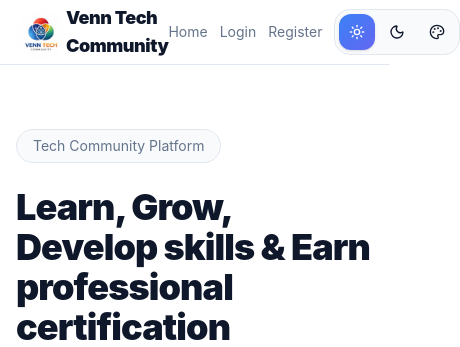
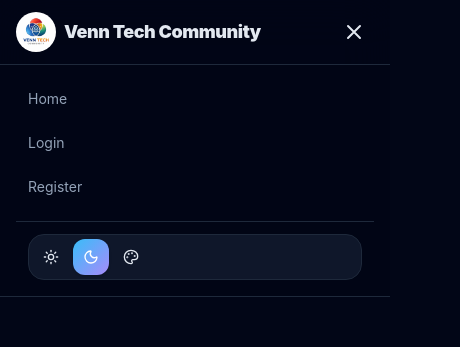
Before and after one commit to Alui-abdiha/VennCommunityTech, a React (Vite) app in the folder client/: page / in a window 390 px wide. Both pictures are taken after a click on the button "Open menu". Shown: the top 347 px of the page, 460 px wide, since content can reach past the window. Built offline with nearby package versions, Linux system fonts and the light colour scheme.

Commit message:
fixed navbar

```diff
--- a/client/src/components/Navbar.jsx
+++ b/client/src/components/Navbar.jsx
@@ -1,3 +1,4 @@
+import { useState } from "react";
 import { Link, useNavigate } from "react-router-dom";
 import { getUser, logout, isAuthed } from "../services/auth";
 import ThemeSwitcher from "./ThemeSwitcher";
@@ -6,58 +7,49 @@ export default function Navbar() {
   const nav = useNavigate();
   const authed = isAuthed();
   const user = getUser();
+  const [mobileMenuOpen, setMobileMenuOpen] = useState(false);
 
   function onLogout() {
     logout();
     nav("/");
+    setMobileMenuOpen(false);
+  }
+
+  function closeMobileMenu() {
+    setMobileMenuOpen(false);
   }
 
   return (
     <header className="sticky top-0 z-50 border-b soft-border bg-[rgb(var(--bg))]/70 backdrop-blur-xl supports-[backdrop-filter]:bg-[rgb(var(--bg))]/60">
-      <div className="containerX flex h-16 items-center justify-between">
-        <img src='/OfficialLogo.jpeg' alt="logo" style={{ width: "50px", height: "50px",marginTop:"6px",borderRadius:"50%" }}></img>
-        <Link to="/" className="text-lg font-black tracking-tight">
-          Venn Tech Community
-        </Link>
+      <div className="containerX flex h-16 items-center justify-between px-4">
+        {/* Left: Logo + Brand (prevents overflow on small screens) */}
+        <div className="flex items-center gap-2 min-w-0">
+          <img
+            src='/OfficialLogo.jpeg'
+            alt="logo"
+            className="w-10 h-10 rounded-full object-cover flex-shrink-0"
+          />
+          <Link
+            to="/"
+            className="text-lg font-black tracking-tight truncate"
+          >
+            Venn Tech Community
+          </Link>
+        </div>
 
-        <nav className="flex items-center gap-3 text-sm">
-          <Link className="text-muted transition hover:text-[rgb(var(--fg))]" to="/">
-            Home
-          </Link>
-
+        {/* Desktop Navigation (hidden on mobile) */}
+        <nav className="hidden md:flex items-center gap-3 text-sm">
+          <Link className="text-muted transition hover:text-[rgb(var(--fg))]" to="/">Home</Link>
           {authed && (
-            <Link
-              className="text-muted transition hover:text-[rgb(var(--fg))]"
-              to="/dashboard"
-            >
-              Dashboard
-            </Link>
+            <Link className="text-muted transition hover:text-[rgb(var(--fg))]" to="/dashboard">Dashboard</Link>
           )}
-
           {authed && user?.role === "ADMIN" && (
-            <Link
-              className="text-muted transition hover:text-[rgb(var(--fg))]"
-              to="/admin/users"
-            >
-              Approve Users
-            </Link>
+            <Link className="text-muted transition hover:text-[rgb(var(--fg))]" to="/admin/users">Approve Users</Link>
           )}
-
           {!authed ? (
             <>
-              <Link
-                className="text-muted transition hover:text-[rgb(var(--fg))]"
-                to="/login"
-              >
-                Login
-              </Link>
-
-              <Link
-                className="text-muted transition hover:text-[rgb(var(--fg))]"
-                to="/register"
-              >
-                Register
-              </Link>
+              <Link className="text-muted transition hover:text-[rgb(var(--fg))]" to="/login">Login</Link>
+              <Link className="text-muted transition hover:text-[rgb(var(--fg))]" to="/register">Register</Link>
             </>
           ) : (
             <button
@@ -67,10 +59,62 @@ export default function Navbar() {
               Logout
             </button>
           )}
-
           <ThemeSwitcher />
         </nav>
+
+        {/* Mobile Menu Toggle Button */}
+        <button
+          className="md:hidden p-2 rounded-lg hover:bg-[rgb(var(--border))]/20 transition"
+          onClick={() => setMobileMenuOpen(!mobileMenuOpen)}
+          aria-label={mobileMenuOpen ? "Close menu" : "Open menu"}
+          aria-expanded={mobileMenuOpen}
+        >
+          <svg
+            className="w-6 h-6"
+            fill="none"
+            stroke="currentColor"
+            viewBox="0 0 24 24"
+          >
+            <path
+              strokeLinecap="round"
+              strokeLinejoin="round"
+              strokeWidth={2}
+              d={mobileMenuOpen ? "M6 18L18 6M6 6l12 12" : "M4 6h16M4 12h16M4 18h16"}
+            />
+          </svg>
+        </button>
       </div>
+
+      {/* Mobile Dropdown Menu */}
+      {mobileMenuOpen && (
+        <div className="md:hidden border-t soft-border bg-[rgb(var(--bg))]/95 backdrop-blur-xl">
+          <nav className="flex flex-col p-4 gap-2 text-sm">
+            <Link className="text-muted transition hover:text-[rgb(var(--fg))] py-2 px-3 rounded-lg hover:bg-[rgb(var(--border))]/10" to="/" onClick={closeMobileMenu}>Home</Link>
+            {authed && (
+              <Link className="text-muted transition hover:text-[rgb(var(--fg))] py-2 px-3 rounded-lg hover:bg-[rgb(var(--border))]/10" to="/dashboard" onClick={closeMobileMenu}>Dashboard</Link>
+            )}
+            {authed && user?.role === "ADMIN" && (
+              <Link className="text-muted transition hover:text-[rgb(var(--fg))] py-2 px-3 rounded-lg hover:bg-[rgb(var(--border))]/10" to="/admin/users" onClick={closeMobileMenu}>Approve Users</Link>
+            )}
+            {!authed ? (
+              <>
+                <Link className="text-muted transition hover:text-[rgb(var(--fg))] py-2 px-3 rounded-lg hover:bg-[rgb(var(--border))]/10" to="/login" onClick={closeMobileMenu}>Login</Link>
+                <Link className="text-muted transition hover:text-[rgb(var(--fg))] py-2 px-3 rounded-lg hover:bg-[rgb(var(--border))]/10" to="/register" onClick={closeMobileMenu}>Register</Link>
+              </>
+            ) : (
+              <button
+                onClick={onLogout}
+                className="text-left rounded-xl border soft-border px-3 py-2 transition hover:bg-[rgb(var(--border))]/20"
+              >
+                Logout
+              </button>
+            )}
+            <div className="mt-2 pt-3 border-t soft-border px-3">
+              <ThemeSwitcher />
+            </div>
+          </nav>
+        </div>
+      )}
     </header>
   );
 }
--- a/client/src/context/ThemeContext.jsx
+++ b/client/src/context/ThemeContext.jsx
@@ -5,10 +5,10 @@ const ThemeContext = createContext();
 const themes = ["light", "dark-blue", "dark-purple"];
 
 export function ThemeProvider({ children }) {
-  const [theme, setThemeState] = useState("light");
+  const [theme, setThemeState] = useState("dark-blue");
 
   useEffect(() => {
-    const savedTheme = localStorage.getItem("theme") || "light";
+    const savedTheme = localStorage.getItem("theme") || "dark-blue";
     applyTheme(savedTheme);
   }, []);
 
```
